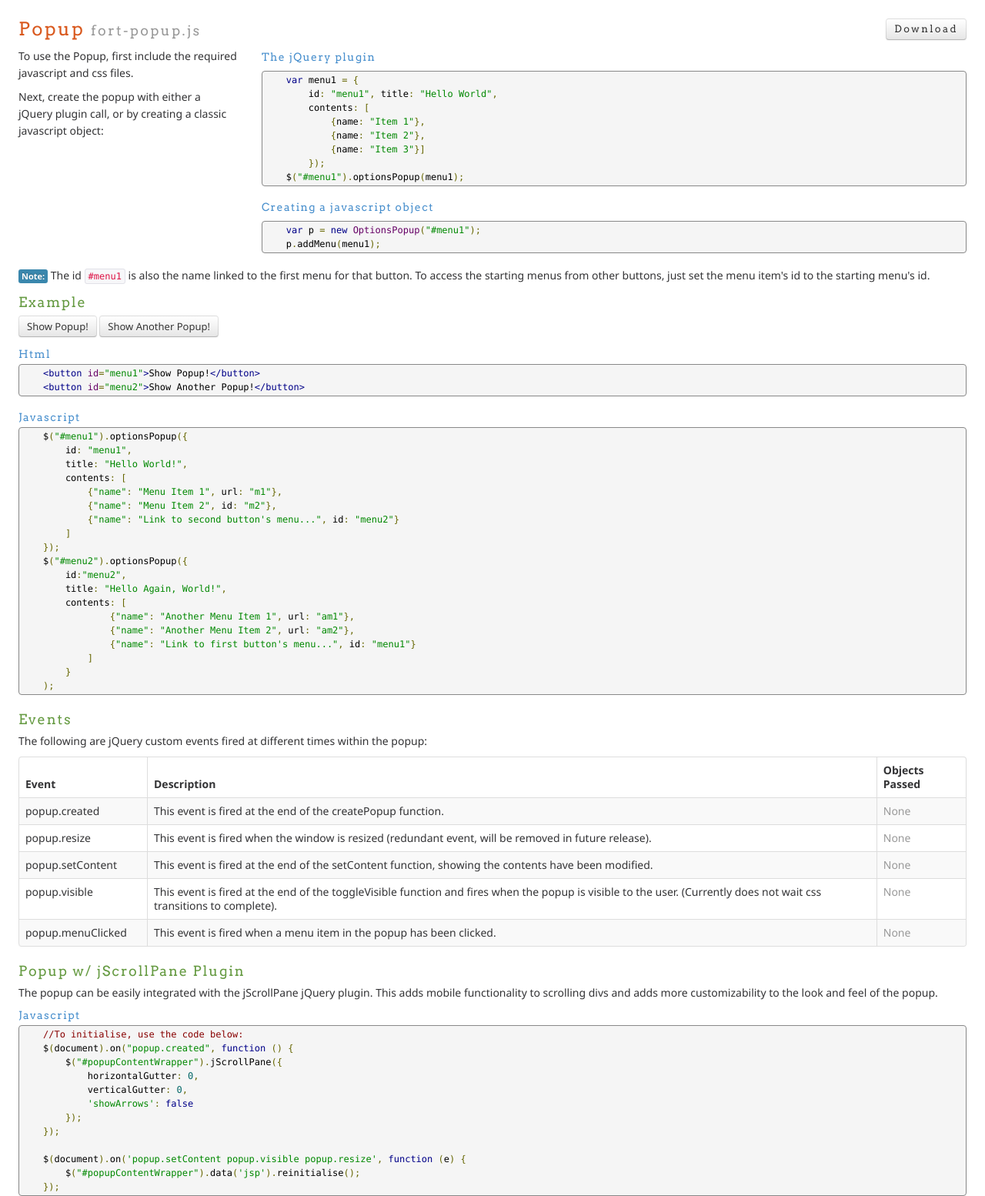
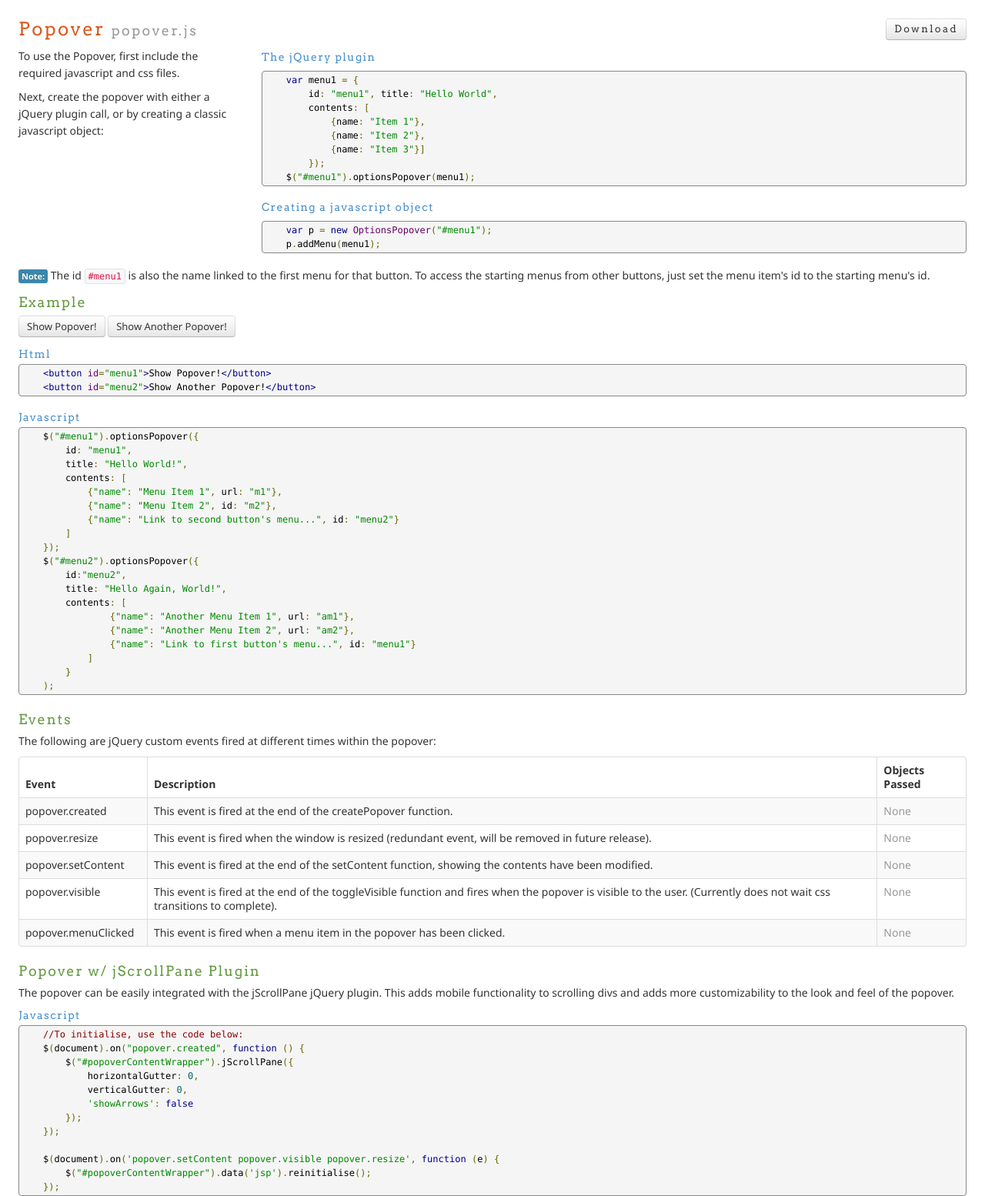
Before and after one commit to FoundOPS/popover, a plain HTML site: page index.html in a window 1280 px wide. Shown: the whole page at 77% size. Drawn offline with nearby package versions, Linux system fonts and the light colour scheme.

Commit message:
Converted popup to popover.

```diff
--- a/index.html
+++ b/index.html
@@ -34,16 +34,16 @@
 <div class="row-fluid">
 <div id="content" class="span12">
 <!-- Template Start -->
-<h2 id="components-popup">
-    Popup
-    <small>fort-popup.js</small>
+<h2 id="components-popover">
+    Popover
+    <small>popover.js</small>
 
     <p style="float: right;"><a href="https://raw.github.com/FoundOPS/popover/master/popover.js" class="btn">Download</a></p>
 </h2>
 <div class="row-fluid">
                     <span class="span3 columns">
-                        <p>To use the Popup, first include the required javascript and css files.</p>
-                        <p>Next, create the popup with either a jQuery plugin call,
+                        <p>To use the Popover, first include the required javascript and css files.</p>
+                        <p>Next, create the popover with either a jQuery plugin call,
                             or by creating a classic javascript object:</p>
                     </span>
 
@@ -57,11 +57,11 @@
             {name: "Item 2"},
             {name: "Item 3"}]
         });
-    $("#menu1").optionsPopup(menu1);</pre></p>
+    $("#menu1").optionsPopover(menu1);</pre></p>
 
                         <h4>Creating a javascript object</h4>
                         <p><pre class="prettyprint">
-    var p = new OptionsPopup("#menu1");
+    var p = new OptionsPopover("#menu1");
     p.addMenu(menu1);</pre></p>
                     </span>
 </div>
@@ -71,11 +71,10 @@
 </p>
 
 <h3>Example</h3>
-<p><a id="button1" class="btn">Show Popup!</a>
-    <a id="button2" class="btn">Show Another Popup!</a></p>
+<p><a id="button1" class="btn">Show Popover!</a>
+    <a id="button2" class="btn">Show Another Popover!</a></p>
 <script>
     $(document).ready(function(){
-        //TODO: Move out as popup-ex1.js
         $("#button1").optionsPopover({
             id: "button1",
             title: "Hello World!",
@@ -85,7 +84,6 @@
                 {"name": "Link to second button's menu...", id: "button2"}
             ]
         });
-        //TODO: Fix popup so that misspelled object attr's throw errors.
         $("#button2").optionsPopover({
                     id:"button2",
                     title: "Hello Again, World!",
@@ -97,26 +95,26 @@
                 }
         );
 
-        $(document).on("popup.created", function () {
-            $("#popupContentWrapper").jScrollPane({
+        $(document).on("popover.created", function () {
+            $("#popoverContentWrapper").jScrollPane({
                 horizontalGutter: 0,
                 verticalGutter: 0,
                 'showArrows': false
             });
         });
 
-        $(document).on('popup.setContent popup.updatePositions popup.visible popup.resize', function (e) {
-            $("#popupContentWrapper").data('jsp').reinitialise();
+        $(document).on('popover.setContent popover.updatePositions popover.visible popover.resize', function (e) {
+            $("#popoverContentWrapper").data('jsp').reinitialise();
         });
     });
 </script>
 <h4>Html</h4>
                     <pre class="prettyprint lang-html">
-    &lt;button id="menu1"&gt;Show Popup!&lt;/button&gt;
-    &lt;button id="menu2"&gt;Show Another Popup!&lt;/button&gt;</pre>
+    &lt;button id="menu1"&gt;Show Popover!&lt;/button&gt;
+    &lt;button id="menu2"&gt;Show Another Popover!&lt;/button&gt;</pre>
 <h4>Javascript</h4>
                     <pre class="prettyprint lang-js">
-    $("#menu1").optionsPopup({
+    $("#menu1").optionsPopover({
         id: "menu1",
         title: "Hello World!",
         contents: [
@@ -125,7 +123,7 @@
             {"name": "Link to second button's menu...", id: "menu2"}
         ]
     });
-    $("#menu2").optionsPopup({
+    $("#menu2").optionsPopover({
         id:"menu2",
         title: "Hello Again, World!",
         contents: [
@@ -136,7 +134,7 @@
         }
     );</pre>
 <h3>Events</h3>
-<p>The following are jQuery custom events fired at different times within the popup:</p>
+<p>The following are jQuery custom events fired at different times within the popover:</p>
 <p><table class="table table-bordered table-striped">
     <thead>
     <tr>
@@ -147,52 +145,52 @@
     </thead>
     <tbody>
     <tr>
-        <td>popup.created</td>
-        <td>This event is fired at the end of the createPopup function.</td>
+        <td>popover.created</td>
+        <td>This event is fired at the end of the createPopover function.</td>
         <td class="muted">None</td>
     </tr>
     <tr>
-        <td>popup.resize</td>
+        <td>popover.resize</td>
         <td>This event is fired when the window is resized (redundant event, will be removed in future release).</td>
         <td class="muted">None</td>
     </tr>
     <tr>
-        <td>popup.setContent</td>
+        <td>popover.setContent</td>
         <td>This event is fired at the end of the setContent function, showing the contents have been modified.</td>
         <td class="muted">None</td>
     </tr>
     <tr>
-        <td>popup.visible</td>
-        <td>This event is fired at the end of the toggleVisible function and fires when the popup is visible to the user. (Currently does not wait css transitions to complete).</td>
+        <td>popover.visible</td>
+        <td>This event is fired at the end of the toggleVisible function and fires when the popover is visible to the user. (Currently does not wait css transitions to complete).</td>
         <td class="muted">None</td>
     </tr>
     <tr>
-        <td>popup.menuClicked</td>
-        <td>This event is fired when a menu item in the popup has been clicked.</td>
+        <td>popover.menuClicked</td>
+        <td>This event is fired when a menu item in the popover has been clicked.</td>
         <td class="muted">None</td>
     </tr>
     </tbody>
 </table></p>
 
-<h3>Popup w/ jScrollPane Plugin</h3>
+<h3>Popover w/ jScrollPane Plugin</h3>
 <p>
-    The popup can be easily integrated with the jScrollPane jQuery plugin. This adds mobile functionality
-    to scrolling divs and adds more customizability to the look and feel of the popup.
+    The popover can be easily integrated with the jScrollPane jQuery plugin. This adds mobile functionality
+    to scrolling divs and adds more customizability to the look and feel of the popover.
 </p>
 <p>
 <h4>Javascript</h4>
                     <pre class="prettyprint lang-js">
     //To initialise, use the code below:
-    $(document).on("popup.created", function () {
-        $("#popupContentWrapper").jScrollPane({
+    $(document).on("popover.created", function () {
+        $("#popoverContentWrapper").jScrollPane({
             horizontalGutter: 0,
             verticalGutter: 0,
             'showArrows': false
         });
     });
 
-    $(document).on('popup.setContent popup.visible popup.resize', function (e) {
-        $("#popupContentWrapper").data('jsp').reinitialise();
+    $(document).on('popover.setContent popover.visible popover.resize', function (e) {
+        $("#popoverContentWrapper").data('jsp').reinitialise();
     });</pre>
 </p>
 <!--form class="form-vertical">
@@ -202,7 +200,7 @@
             <label class="control-label" for="input01">Title</label>
             <div class="controls">
                 <input type="text" class="input-xlarge" id="input01">
-                <p class="help-block">Title will appear at the top of the popup.</p>
+                <p class="help-block">Title will appear at the top of the popover.</p>
             </div>
         </div>
         <div class="control-group">
```
